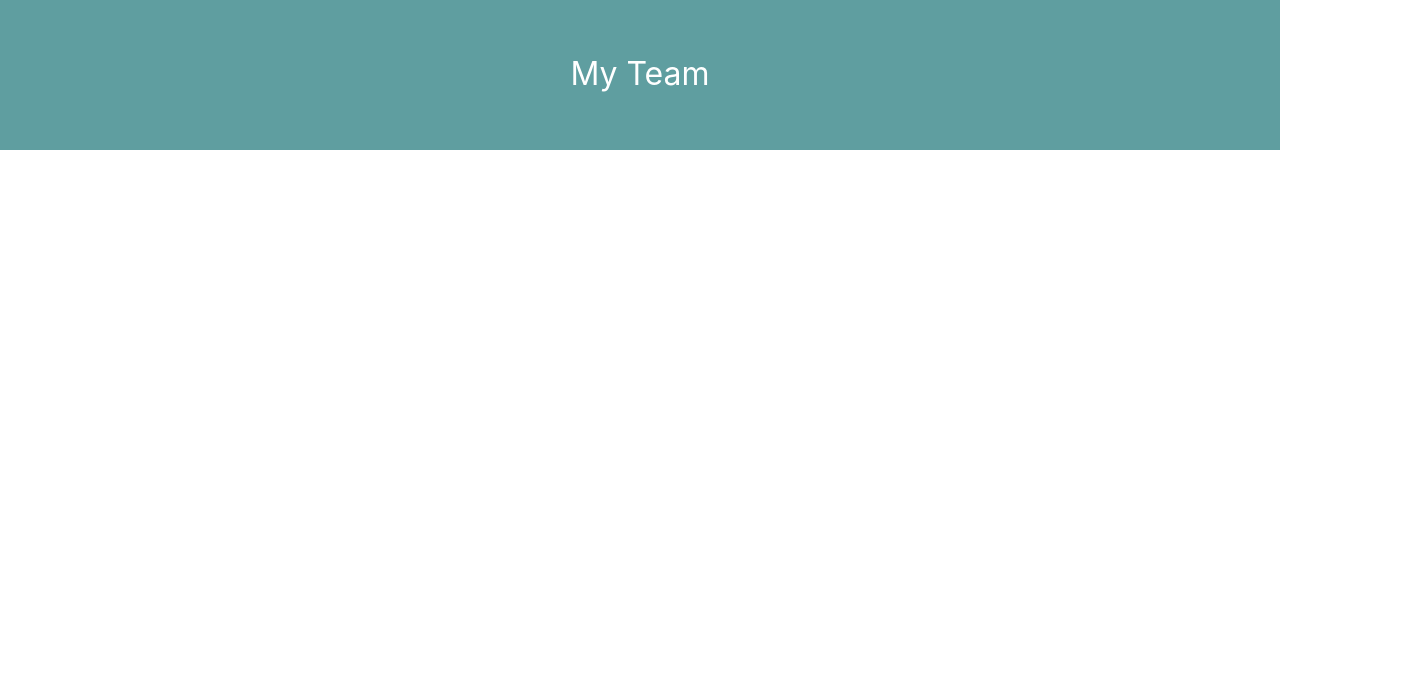
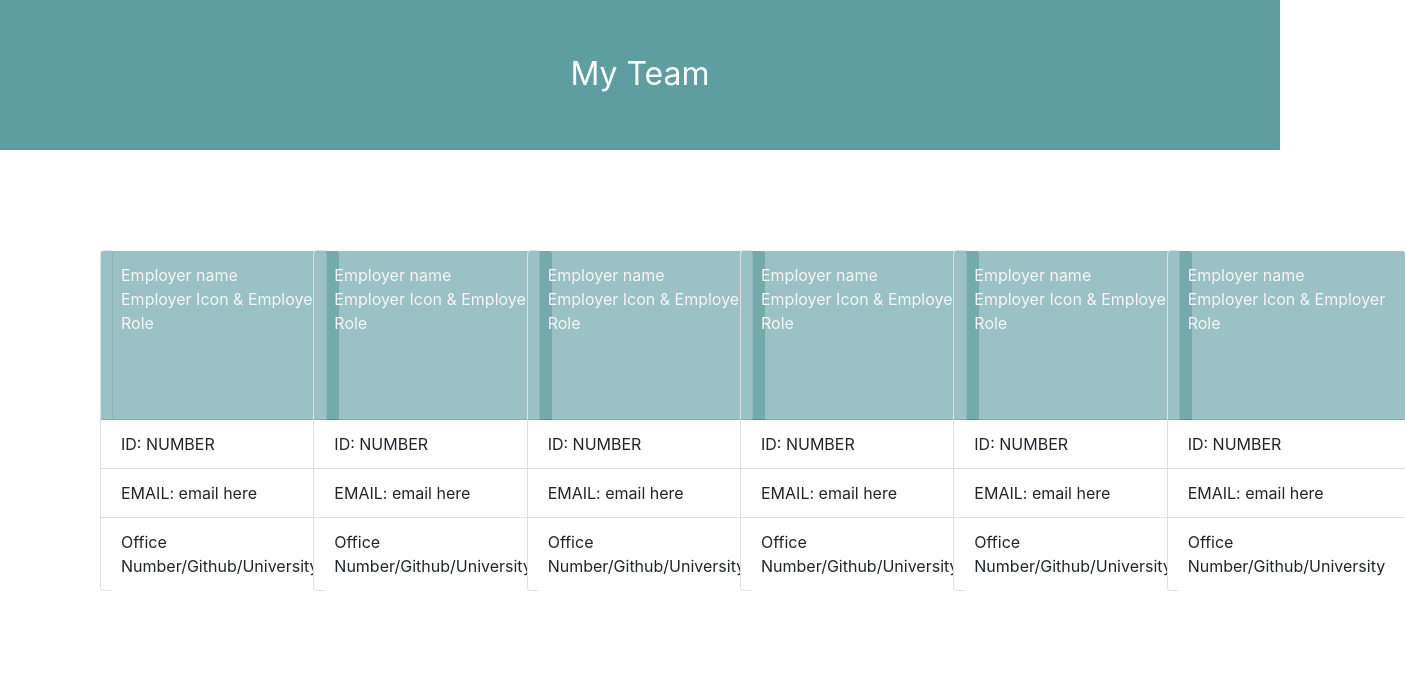
Before and after one commit to laurelthorburn/Team-Profile-Generator, a plain HTML site: page index.html in a window 1280 px wide. Shown: the whole page, 1405 px wide, since content can reach past the window. Drawn offline with nearby package versions, Linux system fonts and the light colour scheme.

Commit message:
Input code from README homework

```diff
--- a/Assets/style.css
+++ b/Assets/style.css
@@ -12,3 +12,19 @@ header {
     font-size: 32px;
     padding: 50px;
 }
+
+.card-header {
+    background-color: rgba(95, 158, 160, 0.632);
+    color: whitesmoke
+}
+
+main {
+    display: flex;
+}
+
+.card {
+    flex-wrap: wrap;
+    margin: 100px;
+}
+
+/* i don't work (wrap) */
--- a/index.html
+++ b/index.html
@@ -14,5 +14,79 @@
       My Team
     </header>
 
+<main>
+    <div class="card" style="width: 18rem;">
+        <div class="card-header">
+          Employer name<br>
+          Employer Icon & Employer Role
+        </div>
+        <ul class="list-group list-group-flush">
+          <li class="list-group-item">ID: NUMBER</li>
+          <li class="list-group-item">EMAIL: email here</li>
+          <li class="list-group-item">Office Number/Github/University</li>
+        </ul>
+      </div>
+
+      <div class="card" style="width: 18rem;">
+        <div class="card-header">
+          Employer name<br>
+          Employer Icon & Employer Role
+        </div>
+        <ul class="list-group list-group-flush">
+          <li class="list-group-item">ID: NUMBER</li>
+          <li class="list-group-item">EMAIL: email here</li>
+          <li class="list-group-item">Office Number/Github/University</li>
+        </ul>
+      </div>
+
+      <div class="card" style="width: 18rem;">
+        <div class="card-header">
+          Employer name<br>
+          Employer Icon & Employer Role
+        </div>
+        <ul class="list-group list-group-flush">
+          <li class="list-group-item">ID: NUMBER</li>
+          <li class="list-group-item">EMAIL: email here</li>
+          <li class="list-group-item">Office Number/Github/University</li>
+        </ul>
+      </div>
+
+      <div class="card" style="width: 18rem;">
+        <div class="card-header">
+          Employer name<br>
+          Employer Icon & Employer Role
+        </div>
+        <ul class="list-group list-group-flush">
+          <li class="list-group-item">ID: NUMBER</li>
+          <li class="list-group-item">EMAIL: email here</li>
+          <li class="list-group-item">Office Number/Github/University</li>
+        </ul>
+      </div>
+
+      <div class="card" style="width: 18rem;">
+        <div class="card-header">
+          Employer name<br>
+          Employer Icon & Employer Role
+        </div>
+        <ul class="list-group list-group-flush">
+          <li class="list-group-item">ID: NUMBER</li>
+          <li class="list-group-item">EMAIL: email here</li>
+          <li class="list-group-item">Office Number/Github/University</li>
+        </ul>
+      </div>
+
+      <div class="card" style="width: 18rem;">
+        <div class="card-header">
+          Employer name<br>
+          Employer Icon & Employer Role
+        </div>
+        <ul class="list-group list-group-flush">
+          <li class="list-group-item">ID: NUMBER</li>
+          <li class="list-group-item">EMAIL: email here</li>
+          <li class="list-group-item">Office Number/Github/University</li>
+        </ul>
+      </div>
+
+      </main>
 </body>
 </html>
```
